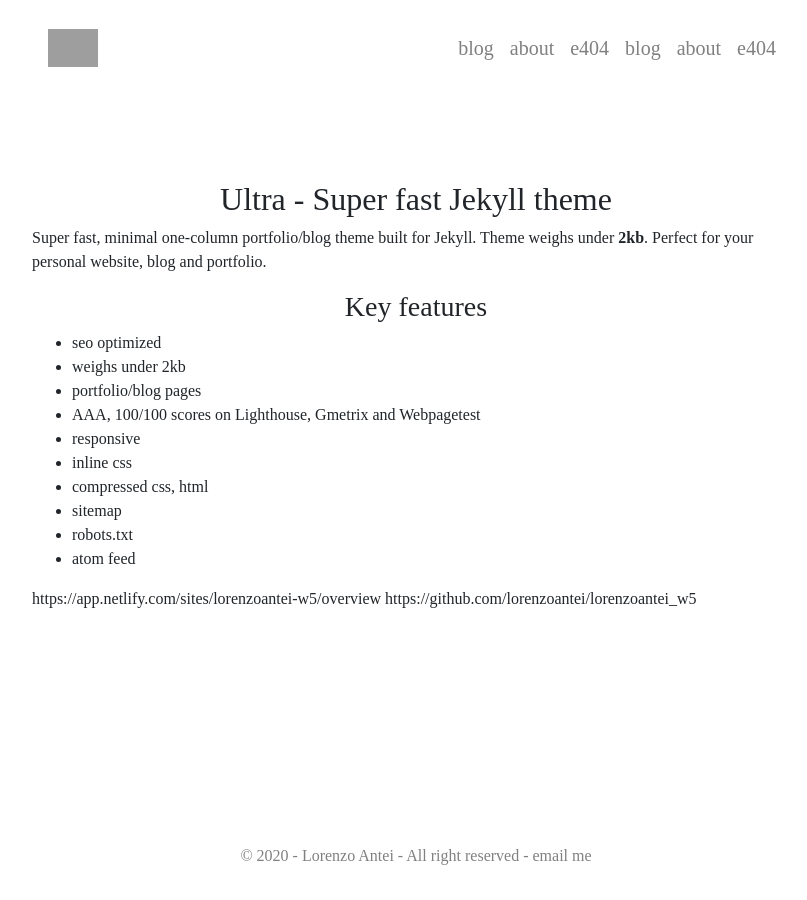
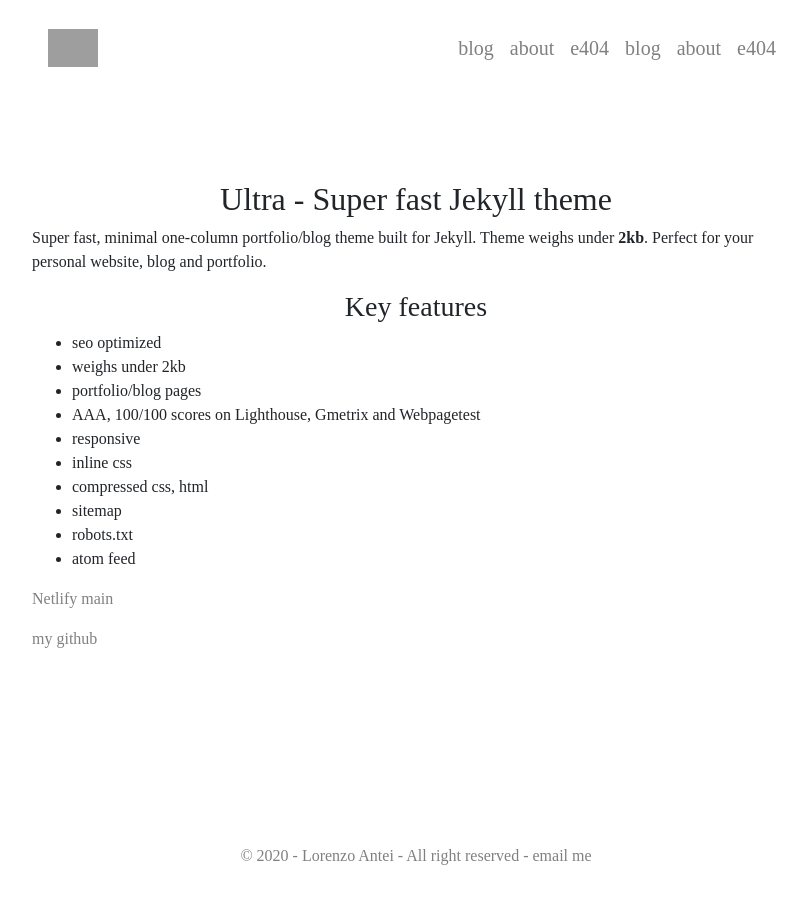
Before and after one commit to lorenzoantei/lorenzoantei_blog1, a Jekyll site: the page docs/about.html, which Jekyll copies as it is, in a window 1280 px wide. Shown: the whole page, without its empty margins (224-1031 px from the left). Built offline with Jekyll 4.4.1, drawn with Linux system fonts in a browser that asks for light colours; grey boxes are pictures that could not be loaded.

Commit message:
fix about temp links

```diff
--- a/docs/about.html
+++ b/docs/about.html
@@ -15,12 +15,12 @@
 <meta property="og:url" content="http://localhost:1111/about" />
 <meta property="og:site_name" content="Lorenzo Antei" />
 <meta property="og:type" content="article" />
-<meta property="article:published_time" content="2020-01-10T15:32:07+01:00" />
+<meta property="article:published_time" content="2020-01-10T15:44:21+01:00" />
 <meta name="twitter:card" content="summary" />
 <meta property="twitter:title" content="About" />
 <meta name="twitter:site" content="@yourusername" />
 <script type="application/ld+json">
-{"@type":"BlogPosting","headline":"About","datePublished":"2020-01-10T15:32:07+01:00","url":"http://localhost:1111/about","mainEntityOfPage":{"@type":"WebPage","@id":"http://localhost:1111/about"},"description":"Ultra - Super fast Jekyll theme","dateModified":"2020-01-10T15:32:07+01:00","@context":"https://schema.org"}</script>
+{"@type":"BlogPosting","headline":"About","datePublished":"2020-01-10T15:44:21+01:00","url":"http://localhost:1111/about","mainEntityOfPage":{"@type":"WebPage","@id":"http://localhost:1111/about"},"description":"Ultra - Super fast Jekyll theme","dateModified":"2020-01-10T15:44:21+01:00","@context":"https://schema.org"}</script>
 <!-- End Jekyll SEO tag -->
 
   <link rel="shortcut icon" href="/assets/logo/logo-dark.ico">
@@ -108,8 +108,9 @@
   <li>atom feed</li>
 </ul>
 
-<p>https://app.netlify.com/sites/lorenzoantei-w5/overview
-https://github.com/lorenzoantei/lorenzoantei_w5</p>
+<p><a href="https://app.netlify.com/sites/lorenzoantei-w5/overview">Netlify main</a></p>
+
+<p><a href="https://github.com/lorenzoantei/lorenzoantei_w5">my github</a></p>
 
 
      </div>
--- a/docs/atom.xml
+++ b/docs/atom.xml
@@ -4,7 +4,7 @@
  <title>Lorenzo Antei</title>
  <link href="http://localhost:1111/atom.xml" rel="self"/>
  <link href="http://localhost:1111/"/>
- <updated>2020-01-10T15:32:07+01:00</updated>
+ <updated>2020-01-10T15:44:21+01:00</updated>
  <id>http://localhost:1111</id>
  <author>
    <name></name>
--- a/docs/blog.html
+++ b/docs/blog.html
@@ -15,12 +15,12 @@
 <meta property="og:url" content="http://localhost:1111/blog" />
 <meta property="og:site_name" content="Lorenzo Antei" />
 <meta property="og:type" content="article" />
-<meta property="article:published_time" content="2020-01-10T15:32:07+01:00" />
+<meta property="article:published_time" content="2020-01-10T15:44:21+01:00" />
 <meta name="twitter:card" content="summary" />
 <meta property="twitter:title" content="blog" />
 <meta name="twitter:site" content="@yourusername" />
 <script type="application/ld+json">
-{"@type":"BlogPosting","headline":"blog","datePublished":"2020-01-10T15:32:07+01:00","url":"http://localhost:1111/blog","mainEntityOfPage":{"@type":"WebPage","@id":"http://localhost:1111/blog"},"description":"Lorem Ipsum &lt;time class=&quot;date&quot; datetime=&quot;2015-07-31T00:00:00+02:00&quot;&gt;July 31, 2015&lt;/time&gt; Lorem Ipsum 2 &lt;time class=&quot;date&quot; datetime=&quot;2014-05-12T00:00:00+02:00&quot;&gt;May 12, 2014&lt;/time&gt;","dateModified":"2020-01-10T15:32:07+01:00","@context":"https://schema.org"}</script>
+{"@type":"BlogPosting","headline":"blog","datePublished":"2020-01-10T15:44:21+01:00","url":"http://localhost:1111/blog","mainEntityOfPage":{"@type":"WebPage","@id":"http://localhost:1111/blog"},"description":"Lorem Ipsum &lt;time class=&quot;date&quot; datetime=&quot;2015-07-31T00:00:00+02:00&quot;&gt;July 31, 2015&lt;/time&gt; Lorem Ipsum 2 &lt;time class=&quot;date&quot; datetime=&quot;2014-05-12T00:00:00+02:00&quot;&gt;May 12, 2014&lt;/time&gt;","dateModified":"2020-01-10T15:44:21+01:00","@context":"https://schema.org"}</script>
 <!-- End Jekyll SEO tag -->
 
   <link rel="shortcut icon" href="/assets/logo/logo-dark.ico">
--- a/docs/projects.html
+++ b/docs/projects.html
@@ -13,12 +13,12 @@
 <meta property="og:url" content="http://localhost:1111/projects" />
 <meta property="og:site_name" content="Lorenzo Antei" />
 <meta property="og:type" content="article" />
-<meta property="article:published_time" content="2020-01-10T15:32:07+01:00" />
+<meta property="article:published_time" content="2020-01-10T15:44:21+01:00" />
 <meta name="twitter:card" content="summary" />
 <meta property="twitter:title" content="Projects" />
 <meta name="twitter:site" content="@yourusername" />
 <script type="application/ld+json">
-{"@type":"BlogPosting","headline":"Projects","datePublished":"2020-01-10T15:32:07+01:00","url":"http://localhost:1111/projects","mainEntityOfPage":{"@type":"WebPage","@id":"http://localhost:1111/projects"},"dateModified":"2020-01-10T15:32:07+01:00","@context":"https://schema.org"}</script>
+{"@type":"BlogPosting","headline":"Projects","datePublished":"2020-01-10T15:44:21+01:00","url":"http://localhost:1111/projects","mainEntityOfPage":{"@type":"WebPage","@id":"http://localhost:1111/projects"},"dateModified":"2020-01-10T15:44:21+01:00","@context":"https://schema.org"}</script>
 <!-- End Jekyll SEO tag -->
 
   <link rel="shortcut icon" href="/assets/logo/logo-dark.ico">
--- a/docs/sitemap.xml
+++ b/docs/sitemap.xml
@@ -2,15 +2,15 @@
 <urlset xmlns:xsi="http://www.w3.org/2001/XMLSchema-instance" xsi:schemaLocation="http://www.sitemaps.org/schemas/sitemap/0.9 http://www.sitemaps.org/schemas/sitemap/0.9/sitemap.xsd" xmlns="http://www.sitemaps.org/schemas/sitemap/0.9">
 <url>
 <loc>http://localhost:1111/about</loc>
-<lastmod>2020-01-10T15:32:07+01:00</lastmod>
+<lastmod>2020-01-10T15:44:21+01:00</lastmod>
 </url>
 <url>
 <loc>http://localhost:1111/blog</loc>
-<lastmod>2020-01-10T15:32:07+01:00</lastmod>
+<lastmod>2020-01-10T15:44:21+01:00</lastmod>
 </url>
 <url>
 <loc>http://localhost:1111/projects</loc>
-<lastmod>2020-01-10T15:32:07+01:00</lastmod>
+<lastmod>2020-01-10T15:44:21+01:00</lastmod>
 </url>
 <url>
 <loc>http://localhost:1111/2014/05/12/lorem-ipsum</loc>
```
Also changed, not shown: _pages/about.md (+3 -2 lines).
